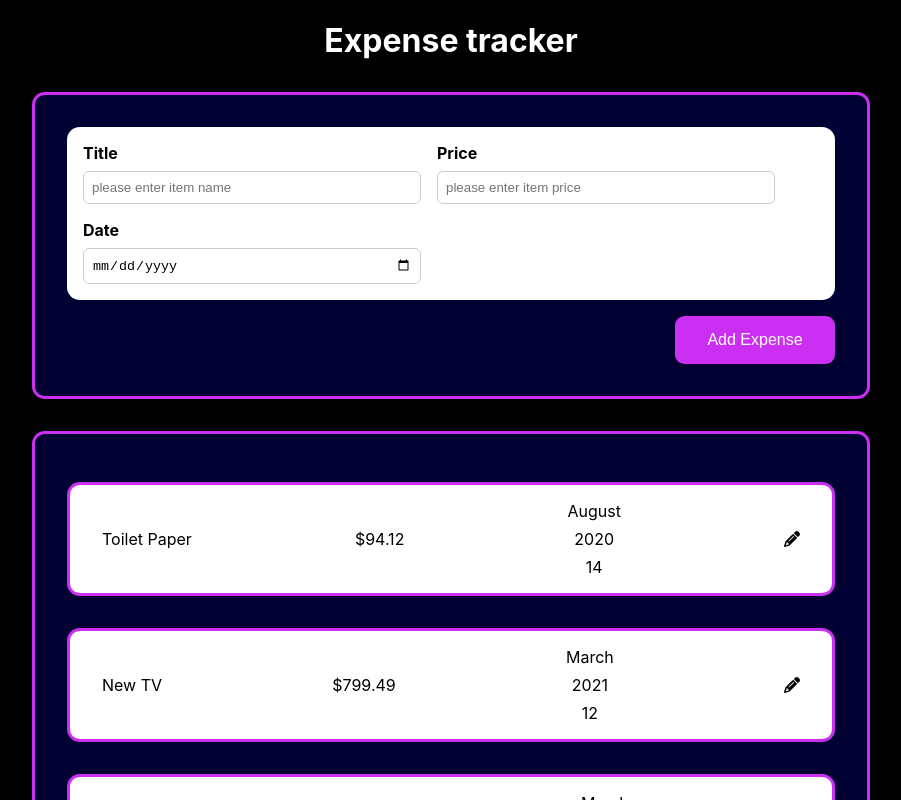
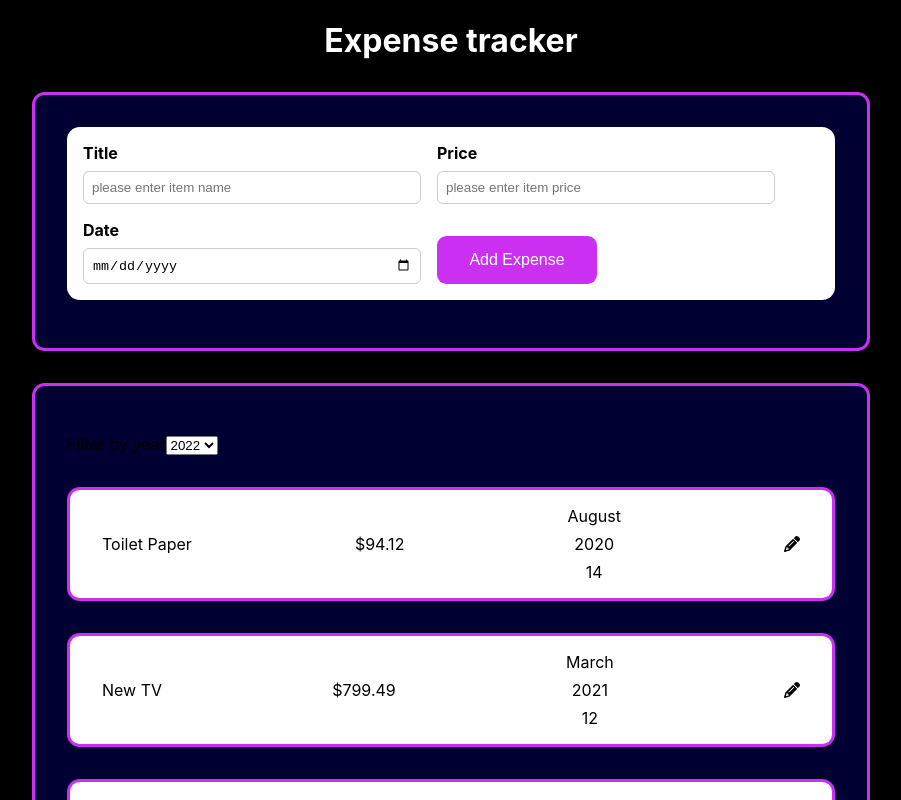
Before and after one commit to TanyaGupta1901/Learnings, a React (Create React App) app: page / in a window 1280 px wide. Shown: the top 800 px of the page, without its empty margins (189-1090 px from the left). Built offline with nearby package versions, Linux system fonts and the light colour scheme.

Commit message:
Addition of form control expense

```diff
--- a/src/App.css
+++ b/src/App.css
@@ -1,6 +1,6 @@
 body
 {
-  background-color: black;
+  background-color: rgb(0, 0, 0);
 }
 .expense-date
 {
--- a/src/App.js
+++ b/src/App.js
@@ -1,3 +1,4 @@
+import { useState } from 'react';
 import './App.css';
 import Expenses from './components/Expense/Expenses';
 import NewExpenseForm from './components/NewExpense/NewExpenseForm';
@@ -24,10 +25,15 @@ function App() {
       date: new Date(2021, 5, 12),
     },
   ];
+
+  const [expenseList, setExpenseList] = useState(expenses);
+  const addExpensehandler = (newExpense) => {
+    console.log(newExpense)
+  }
   return (
     <div>
         <h1 style={{color:"white",textAlign:"center"}}>Expense tracker</h1>
-        <NewExpenseForm></NewExpenseForm>
+        <NewExpenseForm addExpensehandler ={addExpensehandler}></NewExpenseForm>
         <Expenses items={expenses}></Expenses>
     </div>
   );
--- /dev/null
+++ b/src/components/Expense/ExpenseFilter.js
@@ -0,0 +1,18 @@
+import React from 'react'
+import Card from '../UI/Card'
+
+function ExpenseFilter() {
+  return (
+   <Card className="expense-filter">
+     <label>Filter by year</label>
+     <select>
+        <option value='2022'>2022</option>
+          <option value='2021'>2021</option>
+          <option value='2020'>2020</option>
+          <option value='2019'>2019</option>
+          </select>
+   </Card>
+  )
+}
+
+export default ExpenseFilter
--- a/src/components/Expense/Expenses.js
+++ b/src/components/Expense/Expenses.js
@@ -2,13 +2,16 @@ import React from 'react'
 import Card from "../UI/Card"
 import "./Expenses.css"
 import ExpenseItem from "./ExpenseItem"
+import ExpenseFilter from './ExpenseFilter'
 
 
 function Expenses(props) {
   return (
     <Card className="expenses">
+        <ExpenseFilter></ExpenseFilter>
         {props.items.map((item) => {
             return <ExpenseItem
+            key={item.id}
             date={item.date}
             title={item.title}
             amount={item.amount}
--- a/src/components/NewExpense/NewExpenseForm.js
+++ b/src/components/NewExpense/NewExpenseForm.js
@@ -1,14 +1,48 @@
-import React from "react";
+import React, {useState} from "react";
 import Card from "../UI/Card";
 import "./NewExpense.css";
 
-function NewExpenseForm() {
+function NewExpenseForm(props) {
+
+  const [title, setTitle] = useState('');
+  const [price, setPrice] = useState('');
+  const [date, setDate] = useState('');
+
+  const inputHandler = (event) =>{
+    const property = event.target.name;
+    if(property === 'title')
+    {
+      setTitle(event.target.value);
+    } else if ( property === 'price') {
+      setPrice(event.target.value);
+    } else if ( property === 'date')
+    {
+      setDate(event.target.value);
+    }
+  }
+
+  const submitHandler = (event) => {
+    event.preventDefault();
+    const dataObject = {title, price, date, id : Math.floor(Math.random() * 10)};
+    props.addExpensehandler(dataObject);
+    setDate('');
+    setPrice('');
+    setTitle('');
+  }
+
+
+
   return (
     <Card className="new-expense">
-      <form className="expense-form">
+      <form className="expense-form" onSubmit={submitHandler}>
         <div>
           <label> Title </label>
-          <input placeholder="please enter item name" name="title"></input>
+          <input
+          placeholder="please enter item name"
+          name="title"
+          onChange={inputHandler}
+          value={title}
+          ></input>
         </div>
         <div>
           <label>Price</label>
@@ -16,16 +50,25 @@ function NewExpenseForm() {
             type="number"
             placeholder="please enter item price"
             name="price"
+            value={price}
+            onChange={inputHandler}
           ></input>
         </div>
         <div>
           <label>Date</label>
-          <input type="date" placeholder="dd-mm-yyyy"></input>
+          <input
+          type="date"
+          placeholder="dd-mm-yyyy"
+          name="date"
+          value={date}
+          onChange={inputHandler}
+          ></input>
+        </div>
+        <div className="new-expense-button">
+          <button type="submit">Add Expense</button>
         </div>
       </form>
-      <div className="new-expense-button">
-          <button  >Add Expense</button>
-        </div>
+
     </Card>
   );
 }
```
